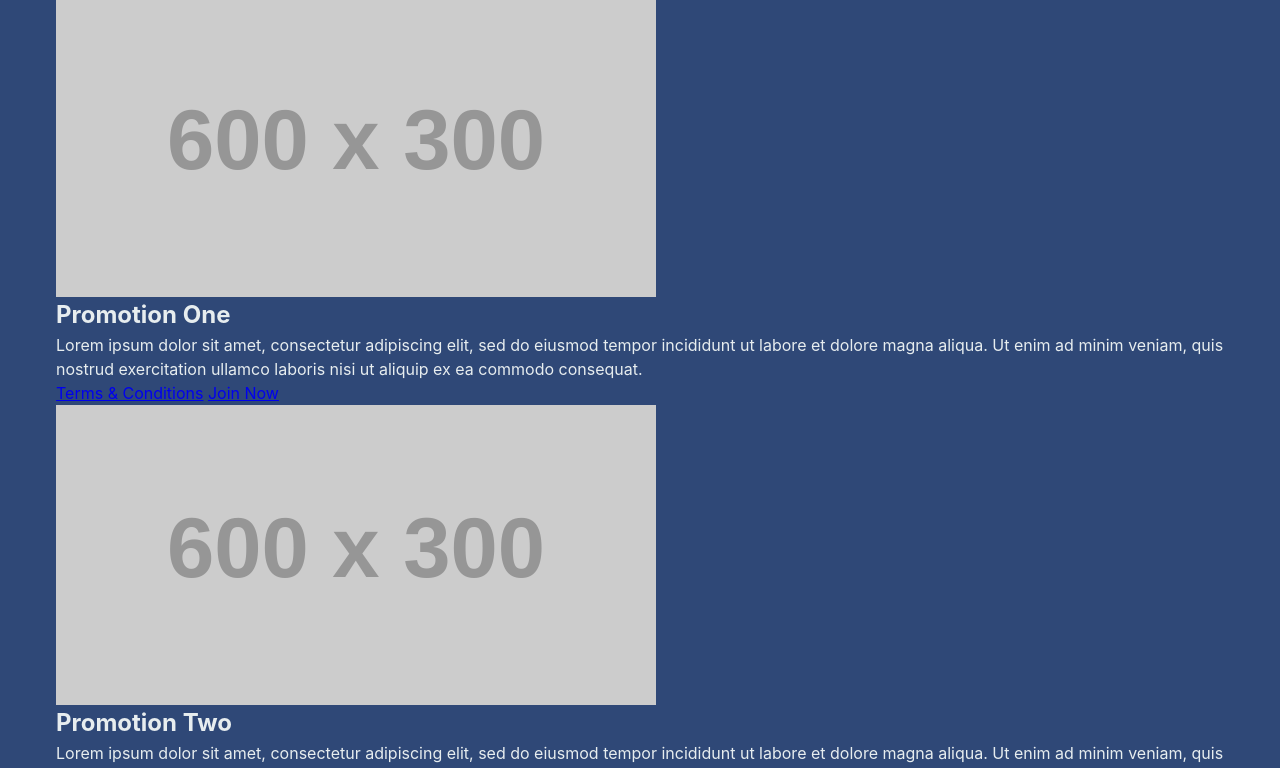
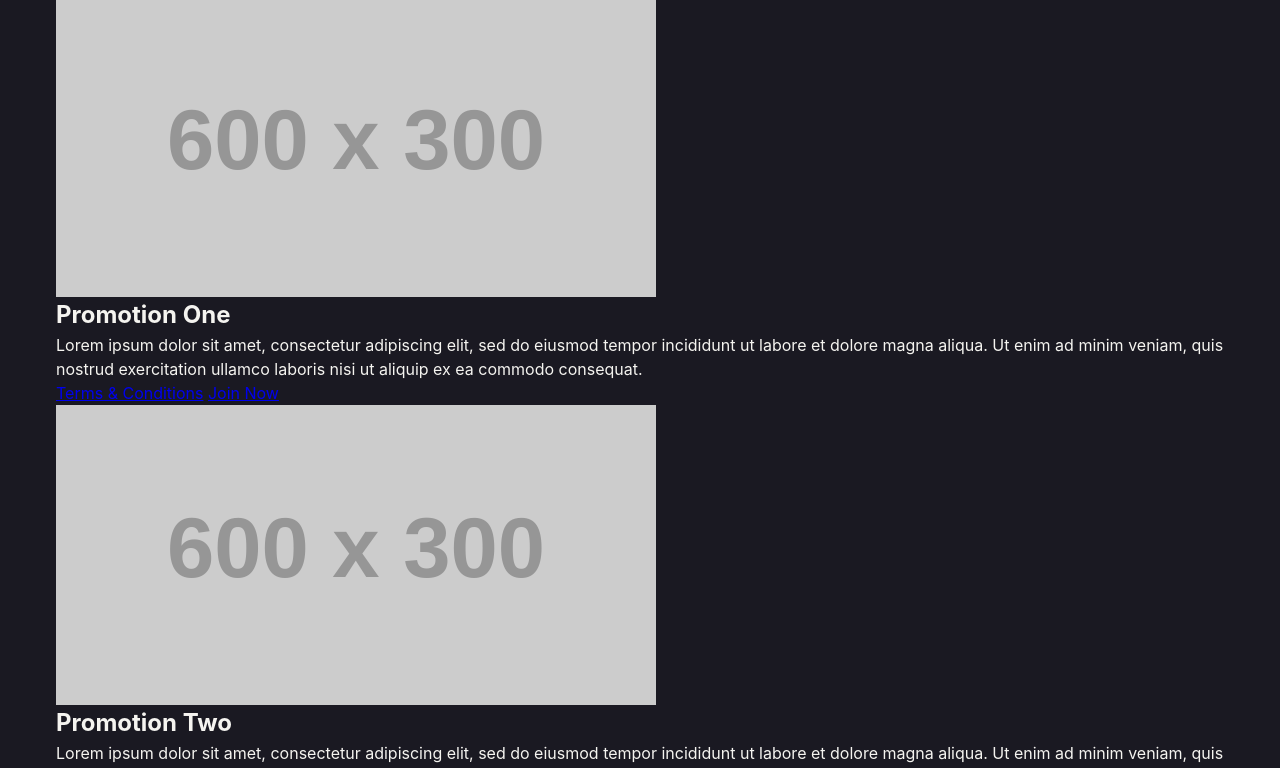
Before and after one commit to casantosmu/addison-global-2, a website built with Vite: page src/index.html in a window 1280 px wide. Shown: the part 84-852 px from the top of the page. Built offline with nearby package versions, Linux system fonts and the light colour scheme; placeholder pictures from the web are drawn by us.

Commit message:
Changed light and dark colors variables

```diff
--- a/src/styles/variables.css
+++ b/src/styles/variables.css
@@ -1,8 +1,8 @@
 :root {
   --font-family-base: -apple-system, BlinkMacSystemFont, "Segoe UI", Helvetica,
     Arial, sans-serif, "Apple Color Emoji", "Segoe UI Emoji";
-  --dark-color: #2f4877;
-  --light-color: #e7edef;
+  --dark-color: #1a1922;
+  --light-color: #f5f4f0;
   --primary-text-color: var(--light-color);
   --md-breakpoint: 768px;
   --xl-breakpoint: 1200px;
```
